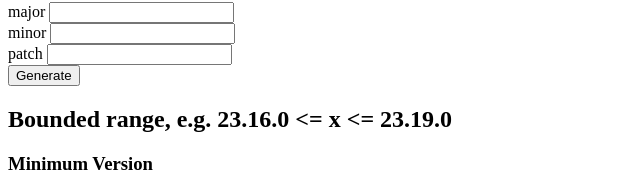
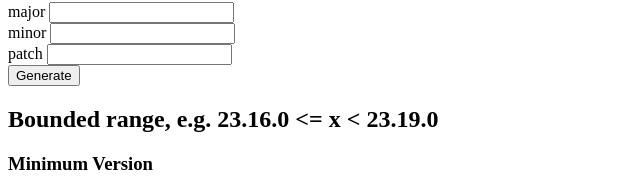
Before and after one commit to tian000/semver-regex-range, a website: page index.html in a window 1280 px wide. Shown: the part 125-315 px from the top of the page, 0-640 px from the left. Drawn offline with Linux system fonts and the light colour scheme.

Commit message:
Update index.html

```diff
--- a/index.html
+++ b/index.html
@@ -97,7 +97,7 @@ to-regex-range/index.js:
 </div>
 
 <div>
-    <h2>Bounded range, e.g. 23.16.0 <= x <= 23.19.0 </h2>
+    <h2>Bounded range, e.g. 23.16.0 <= x < 23.19.0 </h2>
     <form>
         <h3>Minimum Version</h3>
         <label for="major">major</label>
```
